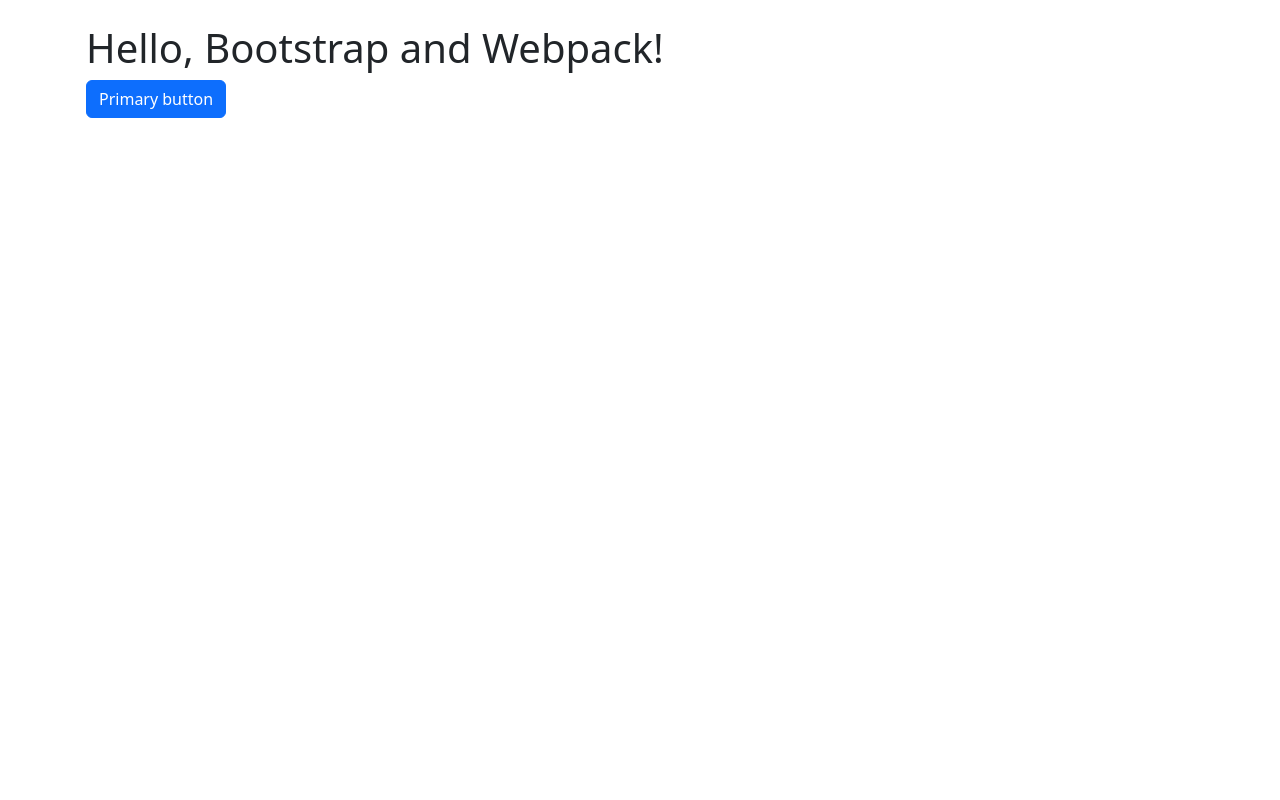
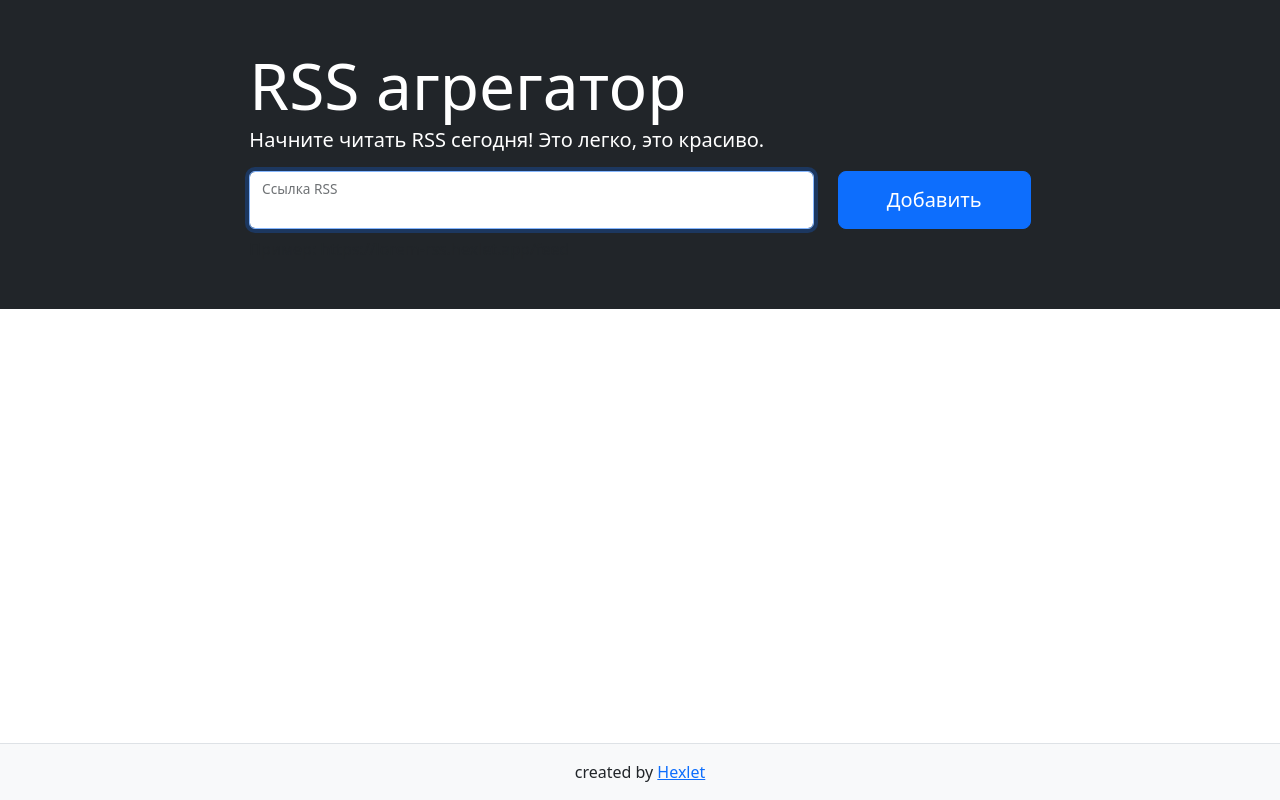
Before and after one commit to maslo34/frontend-project-11, a website built with webpack: page index.html in a window 1280 px wide. Built offline with nearby package versions, Linux system fonts and the light colour scheme.

Commit message:
adding HTML file

```diff
--- a/index.html
+++ b/index.html
@@ -1,13 +1,63 @@
 <!DOCTYPE html>
-<html>
+<html lang="ru">
     <head>
         <meta charset="utf-8" />
         <meta name="viewport" content="width=device-width, initial-scale=1">
         <title>Webpack App</title>
     </head>
-    <div class="container py-4 px-3 mx-auto">
-        <h1>Hello, Bootstrap and Webpack!</h1>
-        <button class="btn btn-primary">Primary button</button>
-    </div>
+    <body class="d-flex flex-column min-vh-100">
+        <div class="modal fade" id="modal" tabindex="-1" role="dialog" aria-labelledby="modal" aria-hidden="true">
+            <div class="modal-dialog" role="document">
+                <div class="modal-content">
+                    <div class="modal-header">
+                        <h5 class="modal-title"></h5>
+                        <button type="button" class="btn-close close" data-bs-dismiss="modal" aria-label="Close"></button>
+                    </div>
+                    <div class="modal-body text-break"></div>
+                    <div class="modal-footer">
+                        <a class="btn btn-primary full-article" href="#" role="button" target="_blank" rel="noopener noreferrer">Читать полностью </a>
+                        <button type="button" class="btn btn-secondary" data-bs-dismiss="modal">Закрыть</button>
+                    </div>
+                </div>
+            </div>
+        </div>
+        <main class="flex-grow-1">
+            <section class="container-fluid bg-dark p-5">
+                <div class="row">
+                    <div class="col-md-10 col-lg-8 mx-auto text-white">
+                        <h1 class="display-3 mb-0">RSS агрегатор</h1>
+                        <p class="lead">Начните читать RSS сегодня! Это легко, это красиво.</p>
+                        <form action="" class="rss-form text-body">
+                            <div class="row">
+                                <div class="col">
+                                    <div class="form-floating">
+                                        <input id="url-input" autofocus required name="url" aria-label="url" class="form-control w-100" placeholder="ссылка RSS" autocomplete="off">
+                                        <label for="url-input">Ссылка RSS</label>
+                                    </div>
+                                </div>
+                                <div class="col-auto">
+                                    <button type="submit" aria-label="add" class="h-100 btn btn-lg btn-primary px-sm-5">Добавить</button>
+                                </div>
+                            </div>
+                        </form>
+                        <p class="mt-2 mb-0 text-muted">Пример: https://lorem-rss.hexlet.app/feed</p>
+                        <p class="feedback m-0 position-absolute small text-danger"></p>
+                    </div>
+                </div>
+            </section>
+            <section class="container-fluid container-xxl p-5">
+                <div class="row">
+                    <div class="col-md-10 col-lg-8 order-1 mx-auto posts"></div>
+                    <div class="col-md-10 col-lg-4 mx-auto order-0 order-lg-1 feeds"></div>
+                </div>
+            </section>
+        </main>
+        <footer class="footer border-top py-3 mt-5 bg-light">
+            <div class="container-xl">
+                <div class="text-center">
+                    created by <a href="https://ru.hexlet.io/professions/frontend/projects/11" target="_blank">Hexlet</a>
+                </div>
+            </div>
+        </footer>
 
 </html>
```
